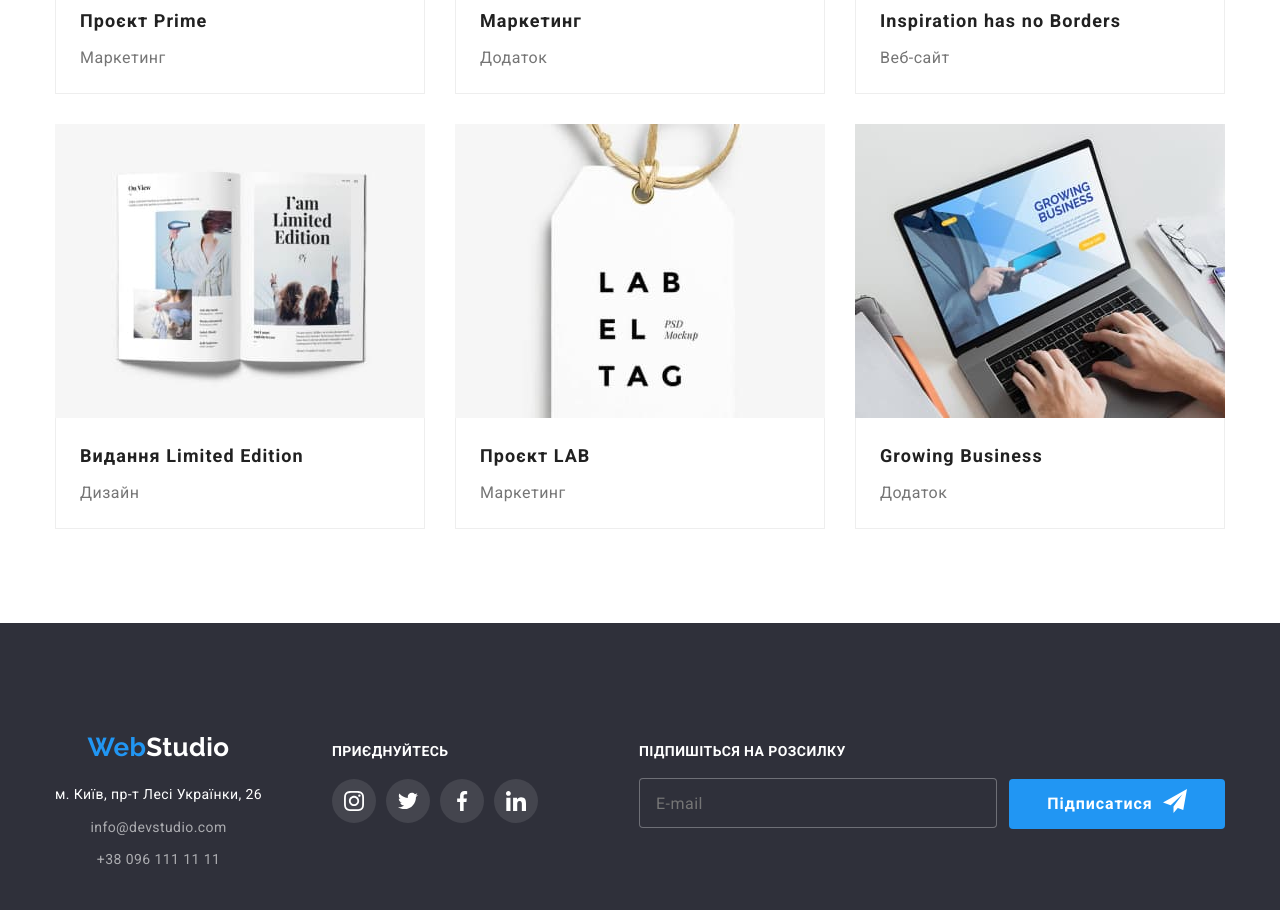
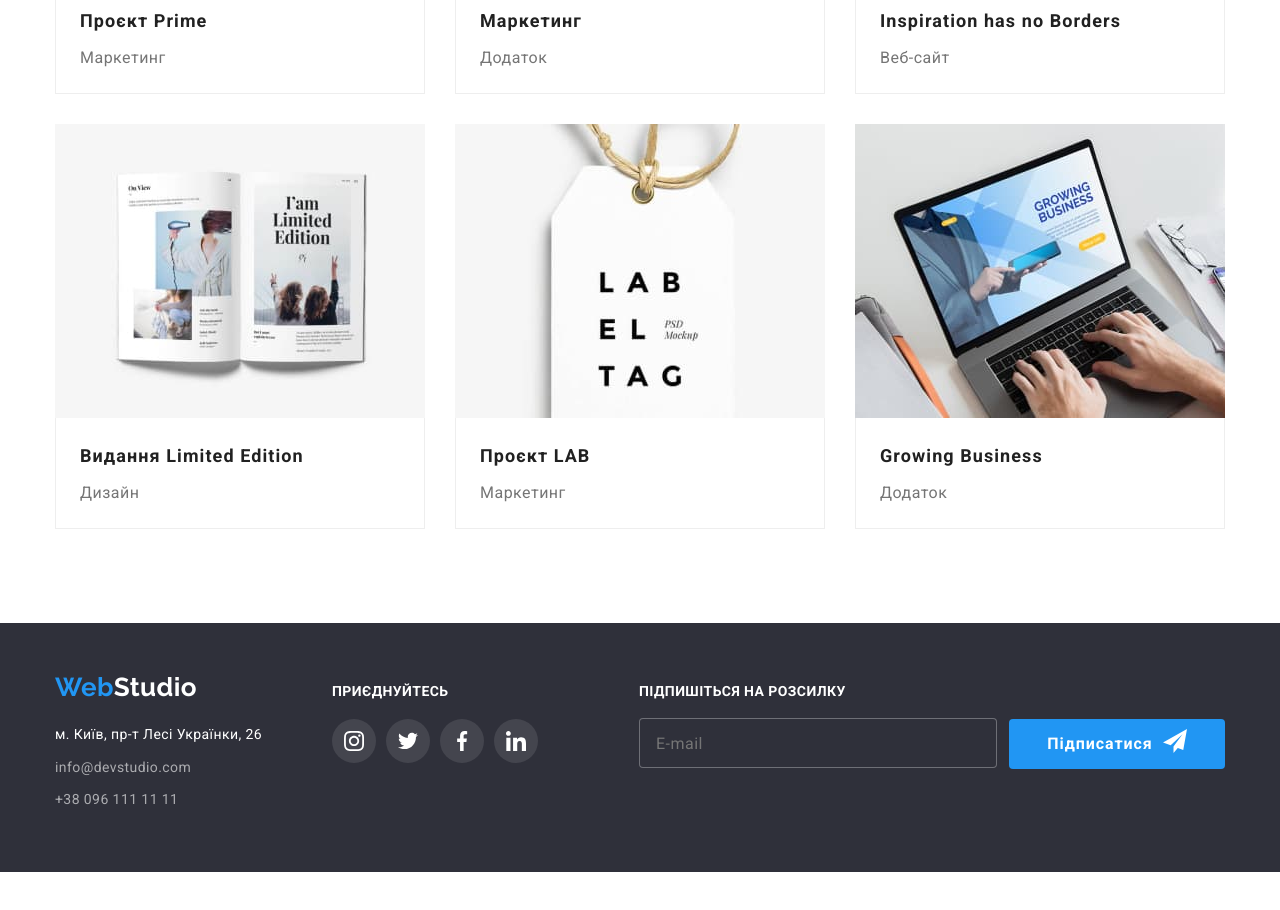
Before and after one commit to Voytesha/goit-markup-hw-08, a plain HTML site: page portfolio.html in a window 1280 px wide. Shown: the part 1009-1919 px from the top of the page. After the commit the page ends 1881 px from the top, so only its background shows below. Drawn offline with nearby package versions, Linux system fonts and the light colour scheme.

Commit message:
last fixed

```diff
--- a/sass/layouts/_footer.scss
+++ b/sass/layouts/_footer.scss
@@ -3,7 +3,7 @@
     padding-top: 60px;
     padding-bottom: 60px;
     @include desktop {
-        padding-bottom: 0;
+        padding-top: 0;
     }
 }
 
@@ -12,6 +12,7 @@
             display: flex;
             align-items: baseline;
             justify-content: space-around;
+
         }
 }
 
@@ -22,6 +23,7 @@
     @media screen and (min-width:1200px) {
         display: flex;
         align-items: baseline;
+        text-align: left;
     }
 }
 
@@ -36,7 +38,6 @@
     font-family: Raleway, sans-serif;
     text-decoration-line: none;
     color: var(--accent-color);
-
 }
 
 .footer-studio {
@@ -44,10 +45,13 @@
 }
 .footer__contacts {
     margin-bottom: 60px;
+    @media screen and (min-width:1200px) {
+        margin-bottom: 0;}
 }
 
 .footer__contact {
     margin-bottom: 9px;
+
 }
 
 .footer__contact:last-child {
--- a/sass/layouts/_hero.scss
+++ b/sass/layouts/_hero.scss
@@ -65,7 +65,7 @@
 
 .hero-title {
   @include font(26px, 900, 1.62);
-  width: 360px;
+  max-width: 360px;
   text-align: center;
   letter-spacing: 0.06em;
   text-transform: uppercase;
```
Also changed, not shown: css/main.css, css/main.min.css, 2 other files.
